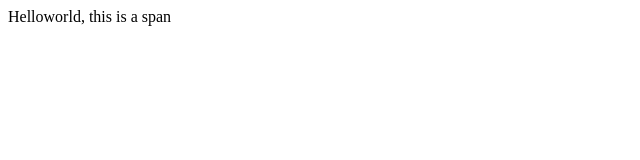
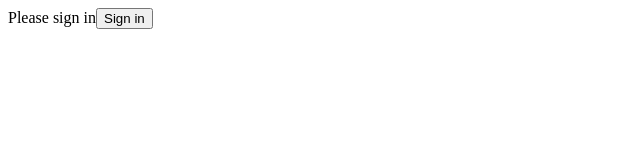
Before and after one commit to elif14/React-Tutorial, a plain HTML site: page index.html in a window 1280 px wide. Shown: the full height of the page, 0-640 px from the left. Drawn offline with nearby package versions, Linux system fonts and the light colour scheme.

Commit message:
0.1.2: made sign-in button

```diff
--- a/index.html
+++ b/index.html
@@ -8,16 +8,19 @@
     <!--import React Dom - library that puts interactive UI to the body-->
     <script src = "https://unpkg.com/react-dom@18.2.0/umd/react-dom.production.min.js"></script>
     <script>
-      <!--In React JS, everything starts with the JS and it becomes html-->
+      <!--In React JS, everything starts with the JS and it becomes HTML-->
         const root = document.getElementById("root");
         <!--React JS will create HTML for me    createElement takes second argument for id-->
-	<!--Created Span and gave it an id, however span is still empty-->
+	<!--Created Span and gave it an id, BUT span is still empty-->
         const span = React.createElement(
-	    "span", <!-- this can be any tag in html (ie; div, button)-->
+	    "span", <!-- this can be any tag in HTML (ie; div, button)-->
             { id: "example span" }, <!-- property: id, style (ie; style= "color: red;")-->
-            "Helloworld, this is a span"
-        );
-        <!--ReactDOM will render (translate that JS element into html) UI to span inside of root-->
-        ReactDOM.render(span, root);
+            "Please sign in"
+      );
+      <!--This const name doesn't have to be same as HTML tag, BUT argument has to match the name of the HTML tag-->
+      const button = React.createElement("button", null, "Sign in");
+      const container = React.createElement("div", null, [span, button]);
+        <!--ReactDOM will render JS UI element inside of root-->
+        ReactDOM.render(container, root);
     </script>
 </html>
```
